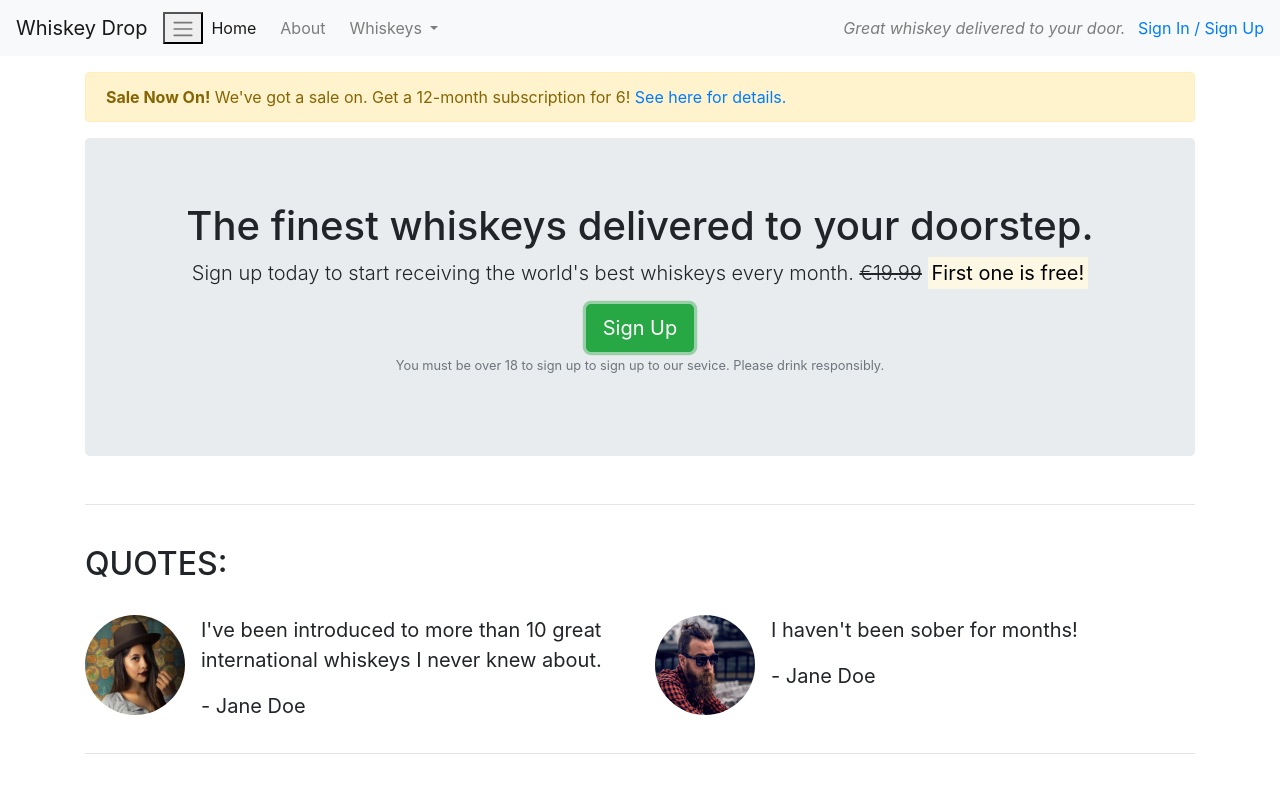
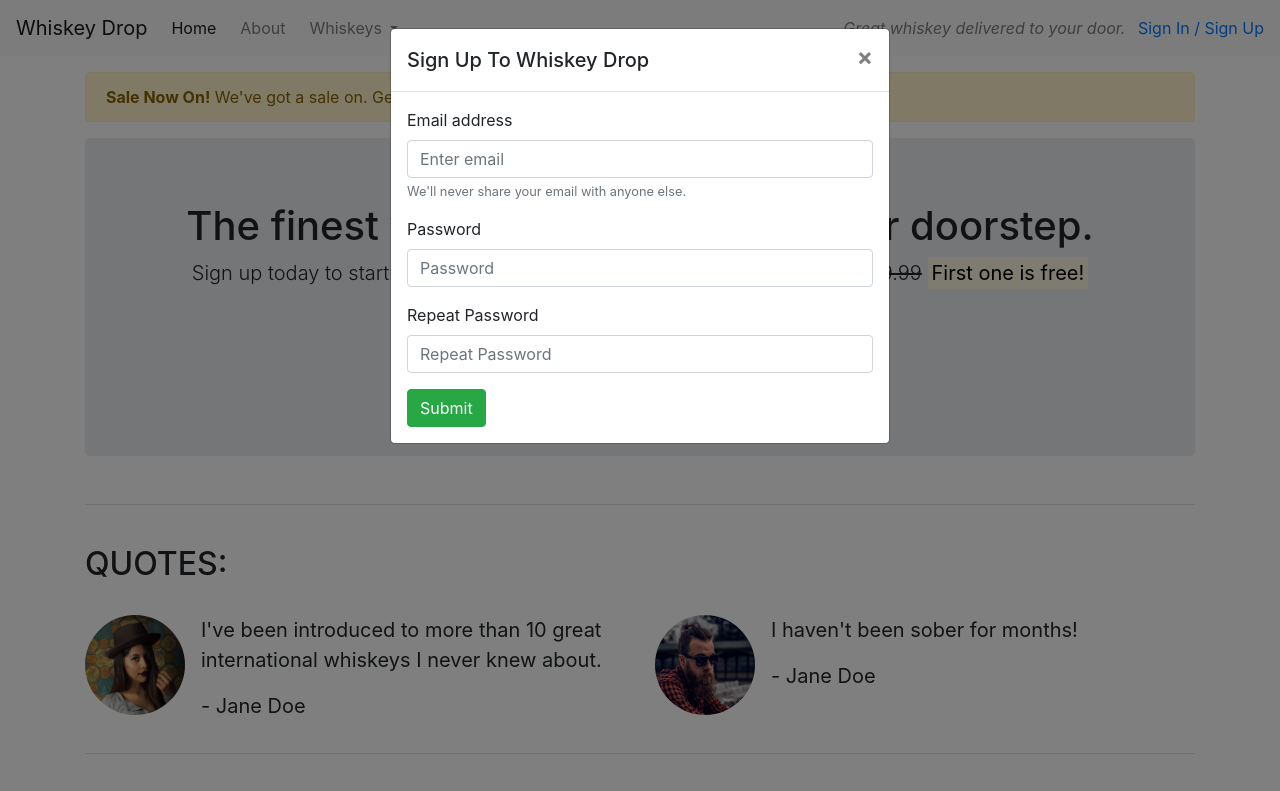
Before and after one commit to select-8/bootstrap-whiskey, a plain HTML site: page index.html in a window 1280 px wide. Both pictures are taken after a click on the button "Sign Up". Shown: the top 791 px of the page. Drawn offline with nearby package versions, Linux system fonts and the light colour scheme.

Commit message:
bootstrap whiskey - before custom

```diff
--- a/index.html
+++ b/index.html
@@ -14,7 +14,7 @@
     <nav class="navbar navbar-light bg-light navbar-expand-sm">
         <a href="/" class="navbar-brand">Whiskey Drop</a>
 
-        <button "navbar-toggler ml-auto" type="button" data-toggle="collapse" data-target="#navbarNavDropdown" aria-controls="navbarNavDropdown" aria-expanded="false" aria-label="Toggle navigation">
+        <button class="navbar-toggler ml-auto" type="button" data-toggle="collapse" data-target="#navbarNavDropdown" aria-controls="navbarNavDropdown" aria-expanded="false" aria-label="Toggle navigation">
             <span class="navbar-toggler-icon"></span>
         </button>
 
@@ -58,7 +58,7 @@
                         <s class="d-none d-sm-inline">€19.99</s>
                         <span class="d-inline d-sm-none"><br></span>
                         <strong><mark>First one is free!</mark></strong></p>
-                    <button class="btn btn-success btn-lg">Sign Up</button>
+                    <button class="btn btn-success btn-lg" data-toggle="modal" data-target="#signUpModal">Sign Up</button>
                     <p class="text-muted"><small>You must be over 18 to sign up to sign up to our sevice. Please drink responsibly.</small></p>
                 </section>
             </div>
@@ -180,6 +180,38 @@
         </section>
         <!-- /.table -->
     </article>
+
+    <div class="modal" tabindex="-1" role="dialog" id="signUpModal">
+        <div class="modal-dialog" role="document">
+            <div class="modal-content">
+                <div class="modal-header">
+                    <h5 class="modal-title">Sign Up To Whiskey Drop</h5>
+                    <button type="button" class="close" data-dismiss="modal" aria-label="Close">
+          <span aria-hidden="true">&times;</span>
+        </button>
+                </div>
+                <div class="modal-body">
+                    <form>
+                        <div class="form-group">
+                            <label for="exampleInputEmail1">Email address</label>
+                            <input type="email" class="form-control" id="exampleInputEmail1" aria-describedby="emailHelp" placeholder="Enter email">
+                            <small id="emailHelp" class="form-text text-muted">We'll never share your email with anyone else.</small>
+                        </div>
+                        <div class="form-group">
+                            <label for="password">Password</label>
+                            <input type="password" class="form-control" id="password" placeholder="Password">
+                        </div>
+                        <div class="form-group">
+                            <label for="repeatPassword">Repeat Password</label>
+                            <input type="password" class="form-control" id="repeatPassword" placeholder="Repeat Password">
+                        </div>
+                        <button type="submit" class="btn btn-success">Submit</button>
+                    </form>
+                </div>
+            </div>
+        </div>
+    </div>
+
     <script src="https://code.jquery.com/jquery-3.3.1.slim.min.js" integrity="sha384-q8i/X+965DzO0rT7abK41JStQIAqVgRVzpbzo5smXKp4YfRvH+8abtTE1Pi6jizo" crossorigin="anonymous"></script>
     <script src="https://cdnjs.cloudflare.com/ajax/libs/popper.js/1.14.7/umd/popper.min.js" integrity="sha384-UO2eT0CpHqdSJQ6hJty5KVphtPhzWj9WO1clHTMGa3JDZwrnQq4sF86dIHNDz0W1" crossorigin="anonymous"></script>
     <script src="https://stackpath.bootstrapcdn.com/bootstrap/4.3.1/js/bootstrap.min.js" integrity="sha384-JjSmVgyd0p3pXB1rRibZUAYoIIy6OrQ6VrjIEaFf/nJGzIxFDsf4x0xIM+B07jRM" crossorigin="anonymous"></script>
```
Also changed, not shown: css/style.css (added).
